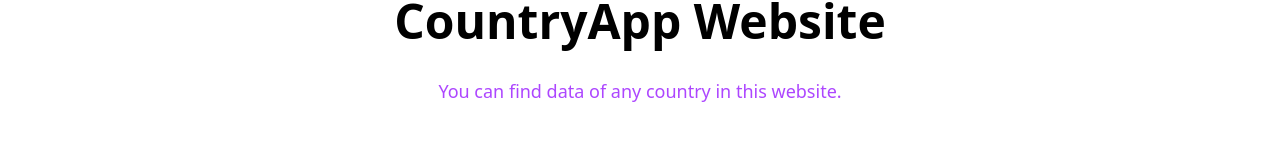
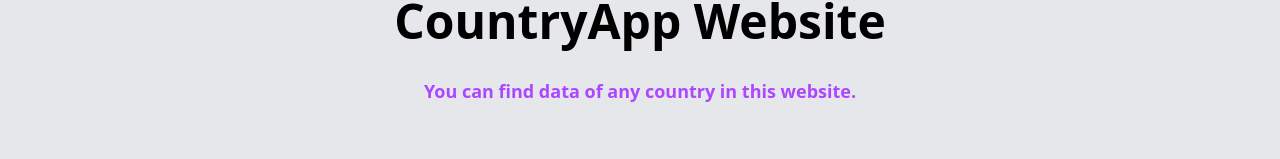
Before and after one commit to fiovba/countryreact, a React (Vite) app: page / in a window 1280 px wide. Shown: the part 275-434 px from the top of the page. Built offline with nearby package versions, Linux system fonts and the light colour scheme; no server answers.

Commit message:
Update Title.jsx

```diff
--- a/src/components/Title.jsx
+++ b/src/components/Title.jsx
@@ -8,11 +8,11 @@ import React, { useState } from 'react'
     }
   return (
     <>
-      <section className="dark:bg-gray-700 light:bg-gray-200 dark:text-gray-100">
+      <section className="dark:bg-gray-800 bg-gray-200 dark:text-gray-100">
             <div className="container mx-auto flex flex-col items-center px-4 py-16 text-center md:py-32 md:px-10 lg:px-32 xl:max-w-3xl">
                 <h1 className="text-4xl font-bold  leading-none sm:text-5xl">Welcome to CountryApp Website
                 </h1>
-                <p className="px-8 mt-8 mb-12 text-purple-500 text-lg">You can find data of any country in this website.</p>
+                <p className="px-8 mt-8 mb-12 text-purple-500 font-bold text-lg">You can find data of any country in this website.</p>
                 <div className="flex flex-wrap justify-center">
                     <button className="px-8 py-3 m-2 text-lg font-semibold rounded dark:bg-violet-600 dark:text-gray-50">Have a Look</button>
                     <button onClick={handleInput} className="px-8 py-3 m-2 text-lg border rounded dark:text-gray-100 dark:border-gray-300">Search</button>
```
